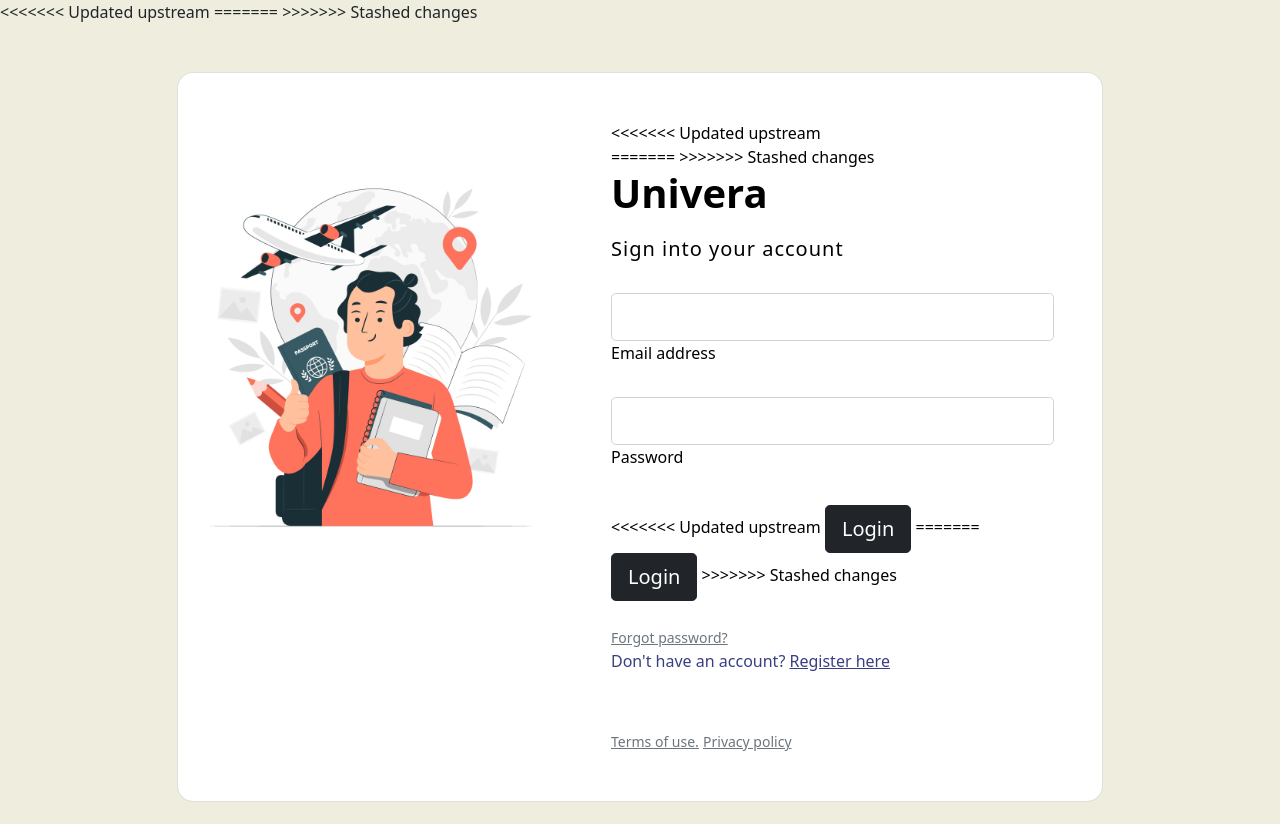
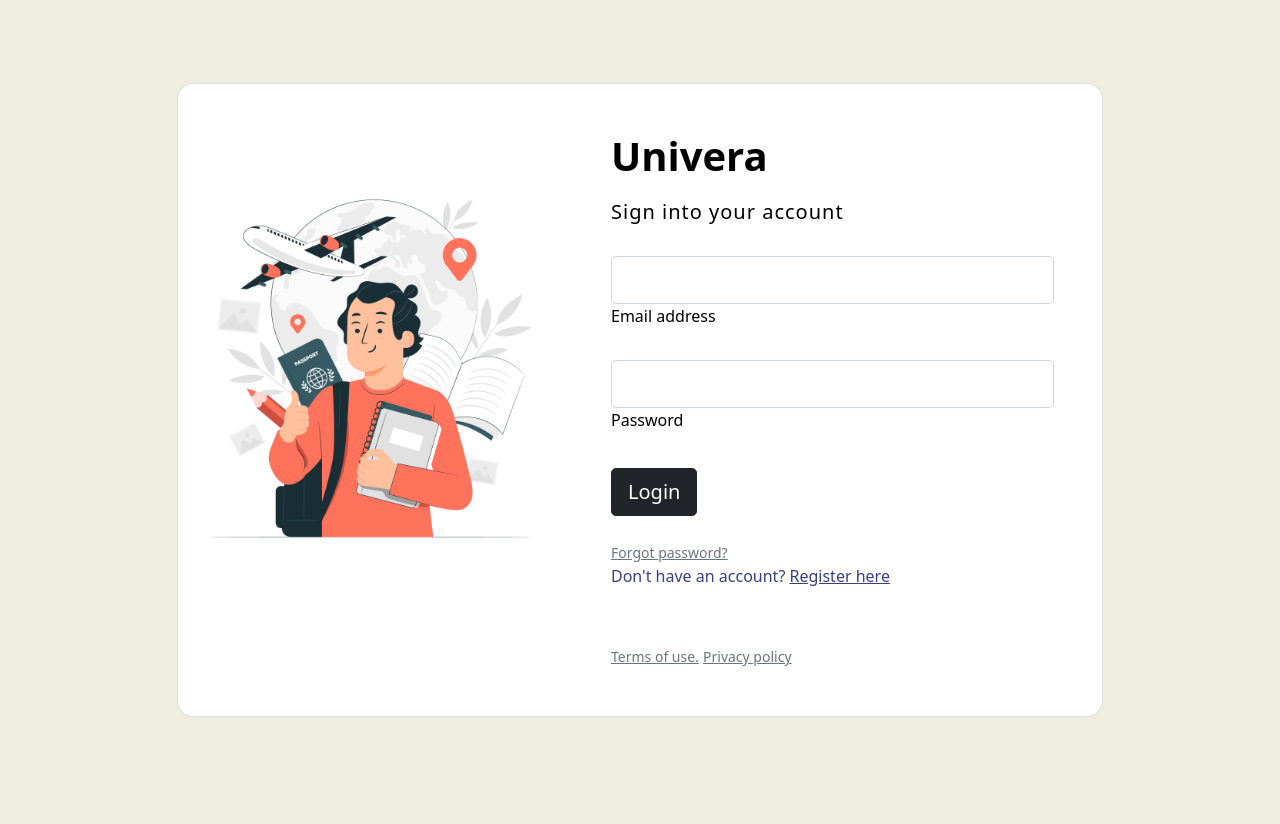
Before and after one commit to ShaunDaniel/Univera, a PHP site: page /login.php in a window 1280 px wide. Shown: the part 90-914 px from the top of the page. After the commit the page ends 807 px from the top, so only its background shows below. Run offline with PHP 8.4, Linux system fonts and the light colour scheme.

Commit message:
Update login.php

```diff
--- a/login.php
+++ b/login.php
@@ -40,10 +40,6 @@
     </div>
   </nav>
 
-<<<<<<< Updated upstream
-
-=======
->>>>>>> Stashed changes
   <section class="vh-100" style="background-color: #eeedde;">
     <div class="container py-5 h-100">
       <div class="row d-flex justify-content-center align-items-center h-100">
@@ -57,11 +53,7 @@
               <div class="col-md-6 col-lg-7 d-flex align-items-center">
                 <div class="card-body p-4 p-lg-5 text-black">
 
-<<<<<<< Updated upstream
-                  <form action="./login.php">
-=======
                   <form action="./login.php" method="post" onsubmit="return loginCheck()">
->>>>>>> Stashed changes
 
                     <div class="d-flex align-items-center mb-3 pb-1">
 
@@ -114,21 +106,17 @@
 
 
                     <div class="form-outline mb-4">
-                      <input type="email" id="form2Example17" class="form-control form-control-lg" />
+                      <input type="email" id="form2Example17" class="form-control form-control-lg" name="email"/>
                       <label class="form-label" for="form2Example17">Email address</label>
                     </div>
 
                     <div class="form-outline mb-4">
-                      <input type="password" id="form2Example27" class="form-control form-control-lg" />
+                      <input type="password" id="form2Example27" class="form-control form-control-lg" name="password"/>
                       <label class="form-label" for="form2Example27">Password</label>
                     </div>
 
                     <div class="pt-1 mb-4">
-<<<<<<< Updated upstream
-                      <button class="btn btn-dark btn-lg btn-block" type="submit">Login</button>
-=======
                       <button class="btn btn-dark btn-lg btn-block" type="submit" name="submitdata" >Login</button>
->>>>>>> Stashed changes
                     </div>
 
                     <a class="small text-muted" href="#!">Forgot password?</a>
```
